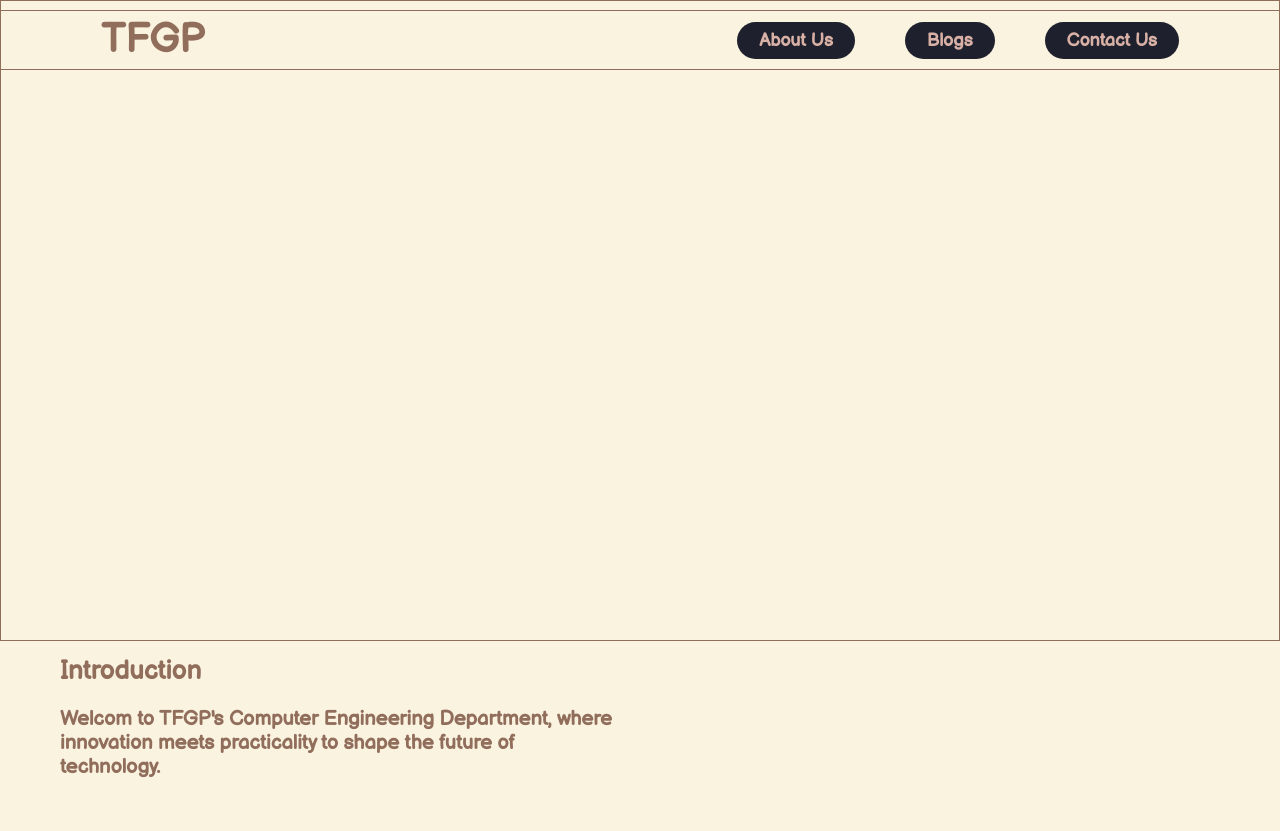
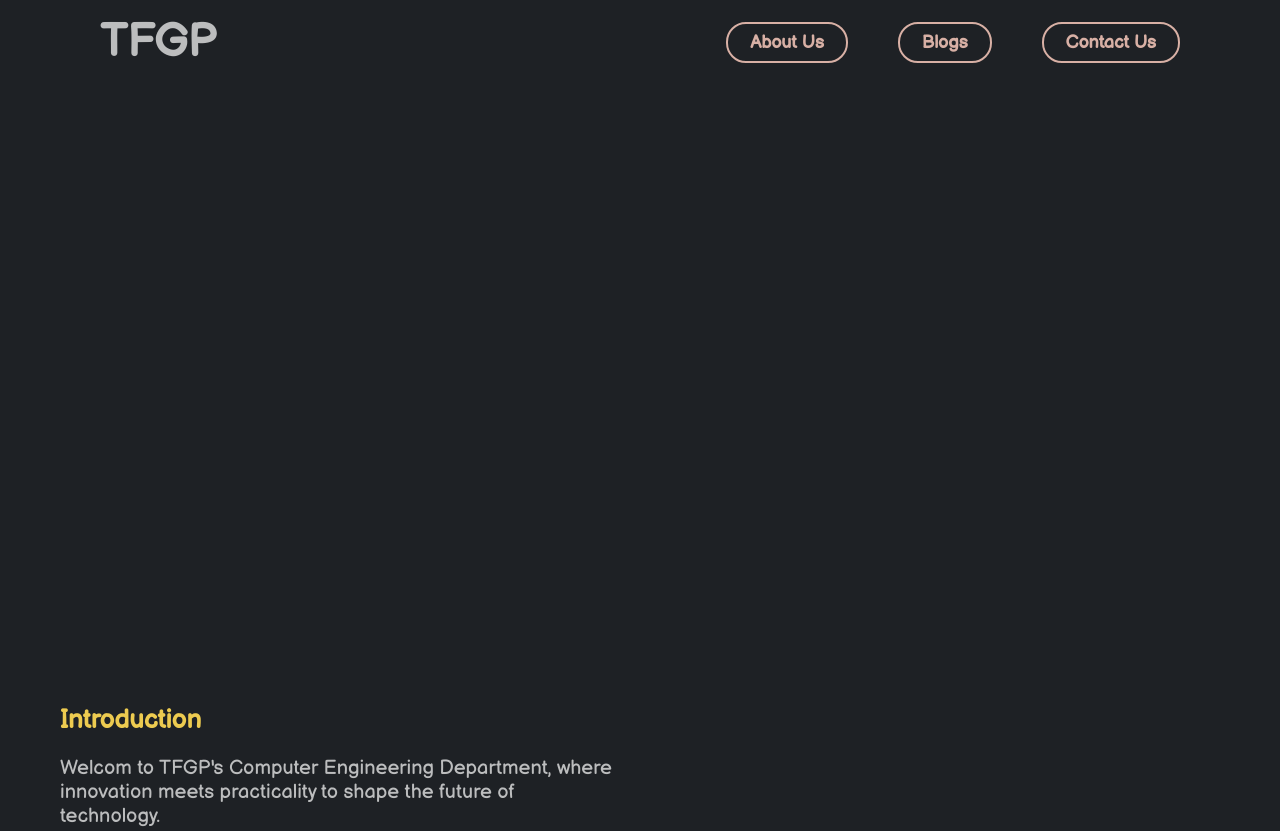
Before and after one commit to joker45op/project-6th-sem, a website built with Vite: page index.html in a window 1280 px wide. Shown: the top 831 px of the page. Built offline with nearby package versions, Linux system fonts and the light colour scheme.

Commit message:
some chnages

```diff
--- a/index.html
+++ b/index.html
@@ -13,11 +13,11 @@
   </head>
   <body>
     <nav class="navbar">
-      <div><span>TFGP</span></div>
+      <div><span class="logo">TFGP</span></div>
       <div class="nav">
-        <span>About Us</span>
-        <span>Blogs</span>
-        <span>Contact Us</span>
+        <a href="#">About Us</a>
+        <a href="https://tfgpcomputer.blogspot.com/">Blogs</a>
+        <a href="#">Contact Us</a>
       </div>
     </nav>
     <div id="app">
--- a/style.css
+++ b/style.css
@@ -1,8 +1,8 @@
 :root {
-  --button-color: #1E212D;
-  --button-text-color:#d8b0a5;
-  --background-color: #FAF3E0;
-  --text-color:#916d5b;
+  --button-color: #d8b0a5;
+  --button-text-color:#fff;
+  --background-color: #1e2125;
+  --text-color:#bcbdbe;
 }
 
 
@@ -17,15 +17,14 @@ body,html {
   margin: 0;
   padding: 0;
   max-width: 100vw;
+  color: var(--text-color);
   background-color: var(--background-color);
-  color: var(--text-color);
 }
 
 .navbar{
   position: -webkit-sticky;
   position: sticky;
   top: 0;
-  border: 1px solid;
   margin-top: 10px;
   display: flex;
   justify-content: space-between;
@@ -37,23 +36,35 @@ body,html {
   z-index: 99;
 }
 
+.logo{
+  color:var(--text-color);
+  font-weight: 900;
+  font-size:45px;
+}
+
 .navbar > div {
   display: flex;
   align-items: flex-end;
   gap: 50px;
 }
 
-.nav > span{
+.nav > a{
   padding: 8px 22px;
   border-radius:20px ;
   font-size: 18px;
-  color: var(--button-text-color);
-  background-color: var(--button-color);
+  color: var(--button-color);
+  /* color: var(--button-text-color); */
+  border: 2px solid var(--button-color);
+  background-color: var(--background-color);
+  transition: 500ms;
+  text-decoration: none;
 }
 
-.nav span:hover{
-  background-color: white;
-  opacity: 0;
+.nav a:hover{
+  background-color: var(--button-color);
+  color: var(--background-color);
+  font-weight: 800;
+  /* opacity: 0; */
 }
 
 #app{
@@ -64,7 +75,6 @@ body,html {
 }
 
 canvas{
-  border: 1px solid;
   width: 100%;
 }
 
@@ -75,6 +85,7 @@ canvas{
   display: flex;
   flex-direction: column;
   gap: 100px;
+  padding-top:50px;
 
 }
 
@@ -82,6 +93,7 @@ canvas{
   display: flex;
   padding: 10px 60px;
   gap: 50px;
+  color:rgb(237 203 80);
 }
 
 .parts > div{
@@ -91,6 +103,7 @@ canvas{
   gap: 20px;
   font-size: 26px;
   font-weight: 900;
+  transition: 1200ms;
 }
 
 .parts:nth-child(2){
@@ -99,7 +112,8 @@ canvas{
 
 .parts p{
   font-size: 20px;
-  font-weight: 600;
+  font-weight: 400;
+  color:var(--text-color);
 }
 
 .parts:nth-child(3) p{
```
Also changed, not shown: 2 other files.
